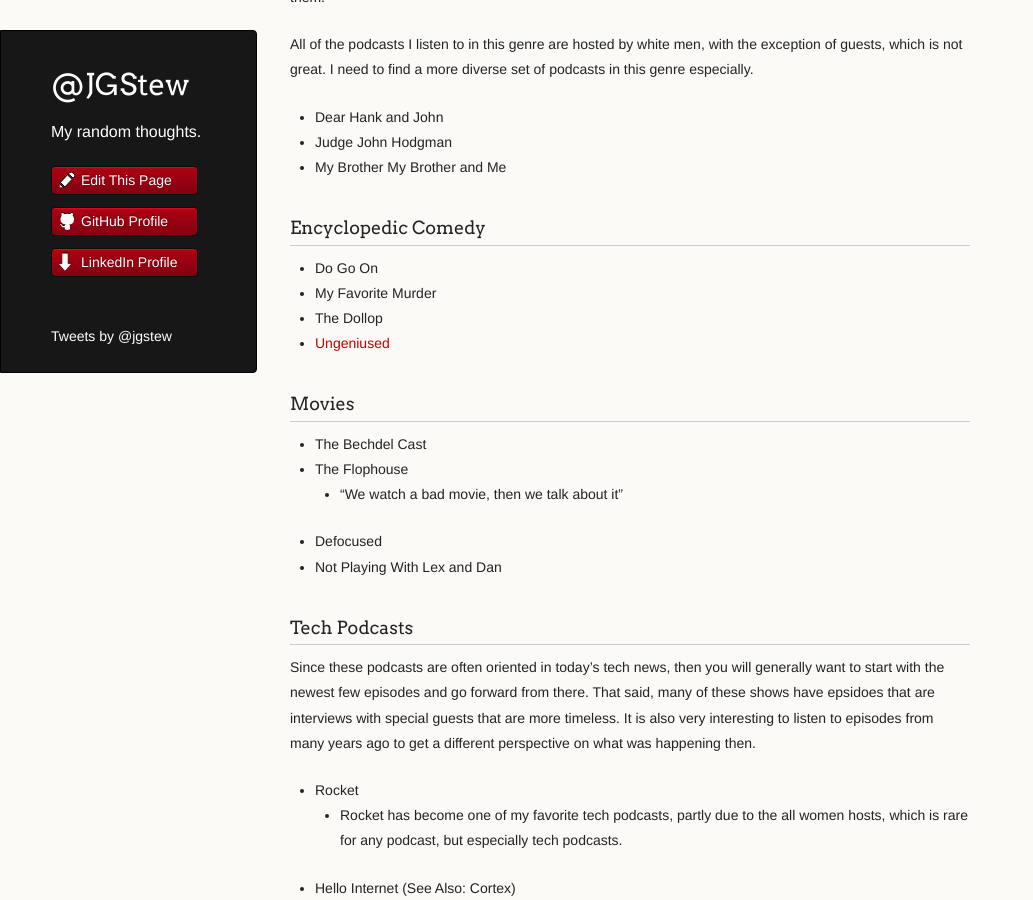
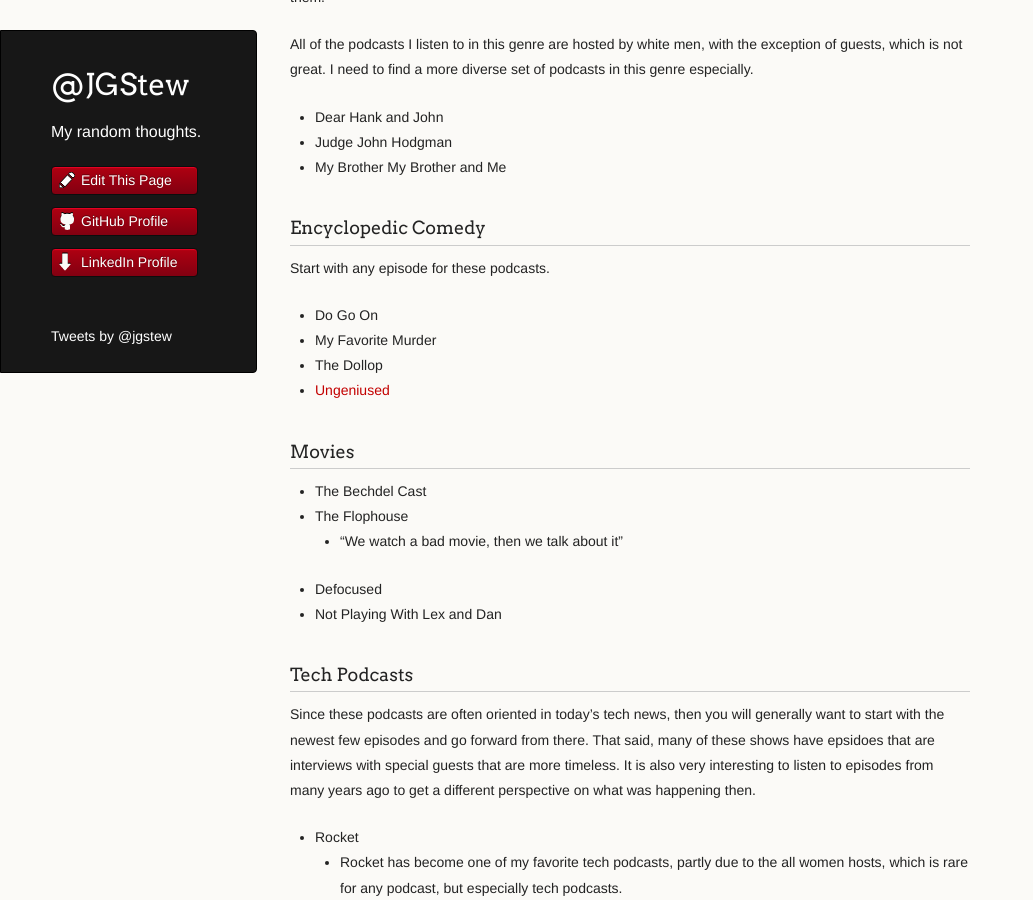
Before and after one commit to jgstew/jgstew.github.io, a Jekyll site: the page built from _posts/2018-01-01-My-Favorite-Podcasts.md, in a window 1280 px wide and 900 px high, scrolled down 1013 px. Shown: the whole window, without its empty margins (0-1033 px from the left). Built offline with Jekyll 4.4.1, drawn with Linux system fonts in a browser that asks for light colours; nearby versions of some CDN libraries; comment, search, counter and statistics services are not loaded.

Commit message:
Update 2018-01-01-My-Favorite-Podcasts.md

```diff
--- a/_posts/2018-01-01-My-Favorite-Podcasts.md
+++ b/_posts/2018-01-01-My-Favorite-Podcasts.md
@@ -37,6 +37,8 @@ All of the podcasts I listen to in this genre are hosted by white men, with the
 
 ### Encyclopedic Comedy
 
+Start with any episode for these podcasts.
+
 - Do Go On
 - My Favorite Murder
 - The Dollop
```
